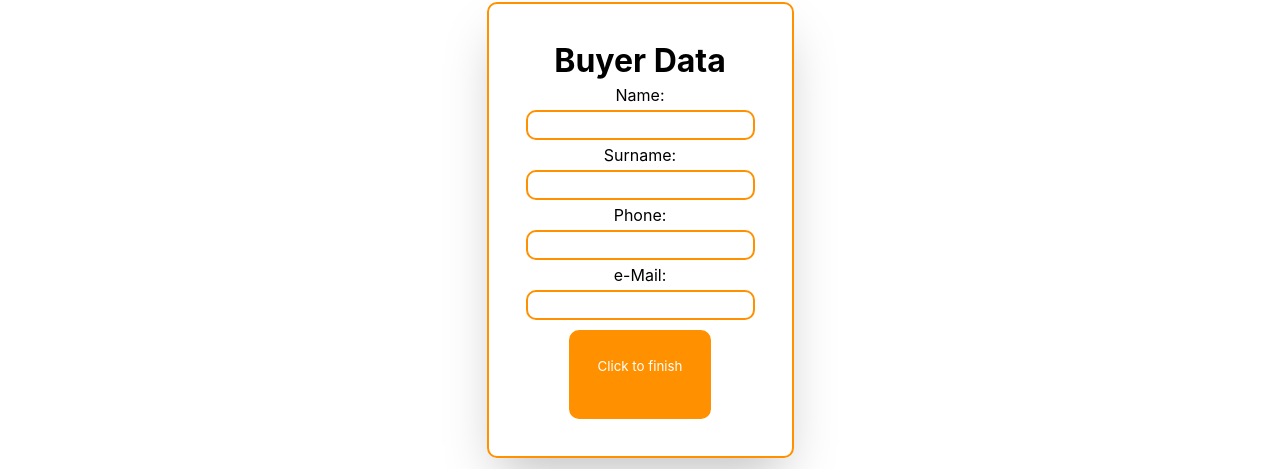
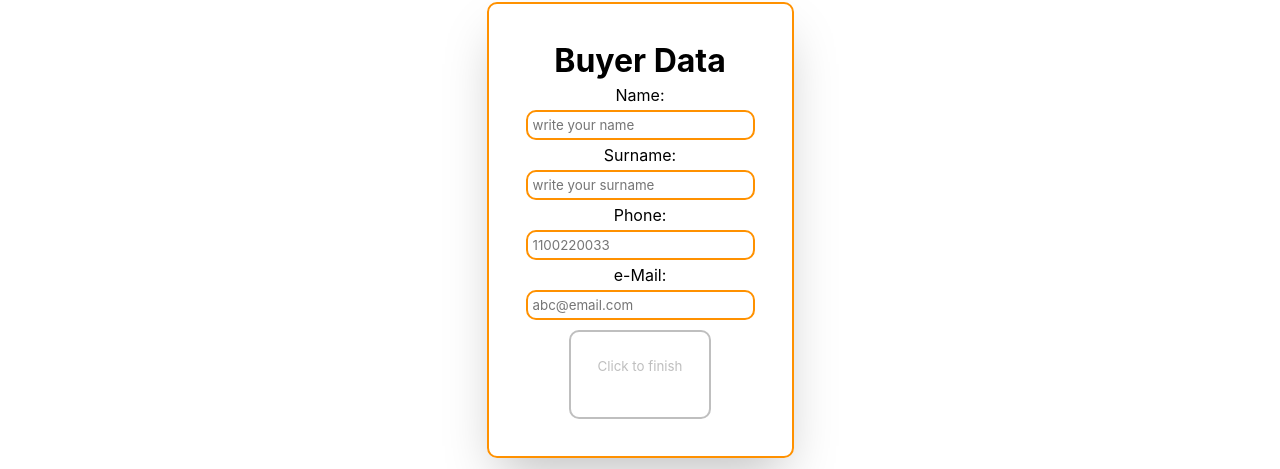
Before and after one commit to FefeAlvarez/FedeGuitarShop_AnibalFedericoAlvarez, a React (Create React App) app: page /checkout in a window 1280 px wide. Shown: the part 180-649 px from the top of the page. Built offline with nearby package versions, Linux system fonts and the light colour scheme; no server answers; some icons are missing.

Commit message:
adding styles to checkoutForm component and github-pages to the project

```diff
--- a/package.json
+++ b/package.json
@@ -1,4 +1,5 @@
 {
+  "homepage": "https://FefeAlvarez.github.io/FedeGuitarShop_AnibalFedericoAlvarez",
   "name": "guitar-shop",
   "version": "0.1.0",
   "private": true,
@@ -12,6 +13,8 @@
     "react-scripts": "5.0.0"
   },
   "scripts": {
+    "predeploy": "npm run build",
+    "deploy": "gh-pages -d build",
     "start": "react-scripts start",
     "build": "react-scripts build",
     "test": "react-scripts test",
@@ -34,5 +37,8 @@
       "last 1 firefox version",
       "last 1 safari version"
     ]
+  },
+  "devDependencies": {
+    "gh-pages": "^3.2.3"
   }
 }
--- a/src/components/CheckoutForm/CheckoutForm.jsx
+++ b/src/components/CheckoutForm/CheckoutForm.jsx
@@ -21,6 +21,7 @@ export const CheckoutForm = ({
             value={buyer.name}
             onChange={handleOnChange}
             style={styles.input}
+            placeholder="write your name"
           />
         </label>
         <label>
@@ -32,6 +33,7 @@ export const CheckoutForm = ({
             value={buyer.surname}
             onChange={handleOnChange}
             style={styles.input}
+            placeholder="write your surname"
           />
         </label>
         <label>
@@ -43,6 +45,7 @@ export const CheckoutForm = ({
             value={buyer.phone}
             onChange={handleOnChange}
             style={styles.input}
+            placeholder="1100220033"
           />
         </label>
         <label>
@@ -54,6 +57,7 @@ export const CheckoutForm = ({
             value={buyer.email}
             onChange={handleOnChange}
             style={styles.input}
+            placeholder="abc@email.com"
           />
         </label>
 
@@ -61,7 +65,7 @@ export const CheckoutForm = ({
           type="submit"
           disabled={isDisabled}
           onClick={() => generateOrder(buyer, totalPrice)}
-          style={styles.buttonFinish}
+          style={isDisabled ? styles.buttonFinishDisabled : styles.buttonFinish}
         >
           Click to finish <br />
           <IconTick />
--- a/src/components/CheckoutForm/CheckoutForm.styles.js
+++ b/src/components/CheckoutForm/CheckoutForm.styles.js
@@ -6,6 +6,16 @@ const buttonFinish = {
   padding: "2em",
   margin: 5,
   border: `2px ${colors.orange} solid`,
+  borderRadius: 10,
+};
+
+const buttonFinishDisabled = {
+  opacity: "0.5",
+  backgroundColor: colors.white,
+  color: "grey",
+  padding: "2em",
+  margin: 5,
+  border: `2px grey solid`,
   borderRadius: 10,
 };
 const formContainer = {
@@ -34,6 +44,7 @@ const title = {
 };
 export const styles = {
   buttonFinish,
+  buttonFinishDisabled,
   formContainer,
   formInput,
   input,
--- a/src/pages/home.js
+++ b/src/pages/home.js
@@ -1,6 +1,8 @@
 import { useState } from "react";
 import { Link } from "react-router-dom";
 import { styles } from "./pageStyles/home.styles";
+import { ItemListContainer } from "../components/ItemListContainer/ItemListContainer";
+import { Pagination } from "@douyinfe/semi-ui";
 
 export const Home = () => {
   const [buttonChange, setButtonChange] = useState(true);
```
Also changed, not shown: src/pages/purchaseDetails.js (renamed from src/pages/purchaseDetails1.js), 1 other file (tests, documents, lock files or other folders).
